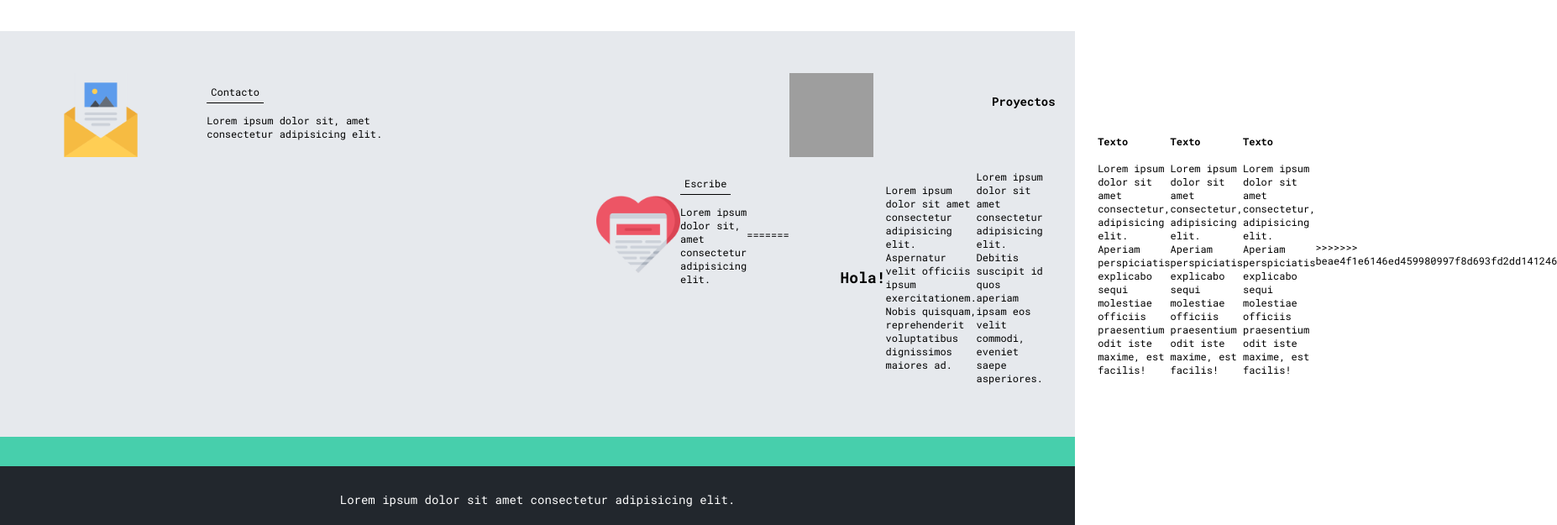
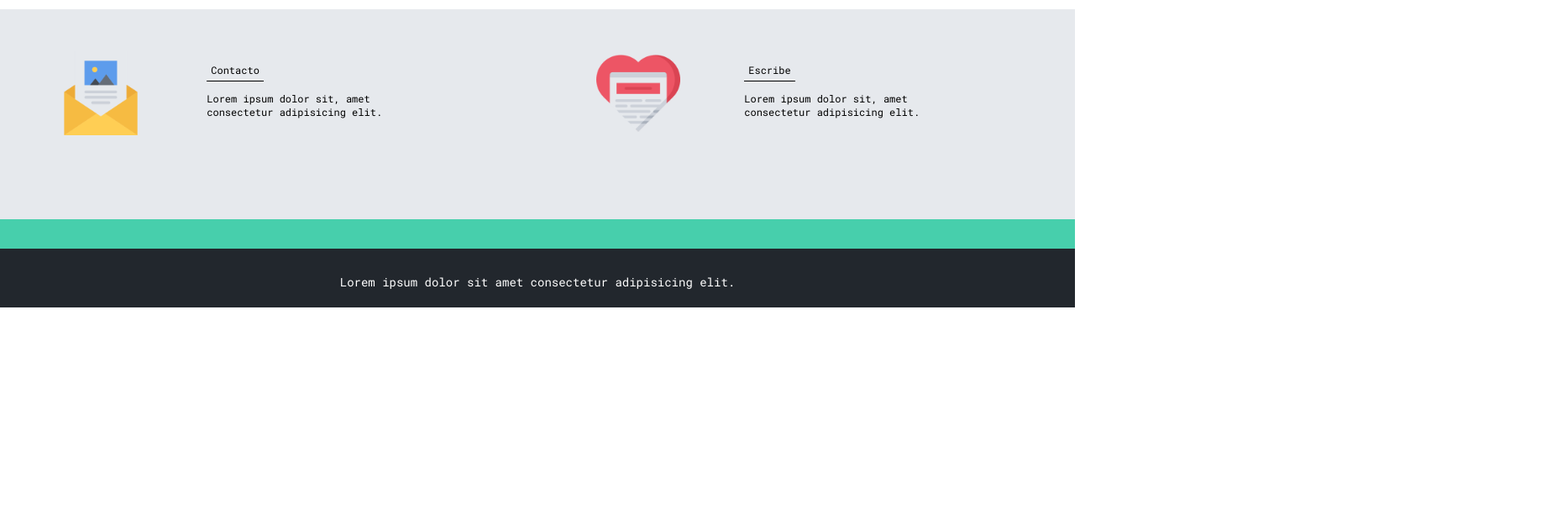
Before and after one commit to dan33pro/CursoDeMaquetacionCSS, a plain HTML site: page perfil.html in a window 1280 px wide. Shown: the part 667-1292 px from the top of the page at 84% size, 1854 px wide, since content can reach past the window. After the commit the page ends 1033 px from the top, so only its background shows below. Drawn offline with Linux system fonts and the light colour scheme; grey boxes are pictures that could not be loaded.

Commit message:
Solucion de conflictos

```diff
--- a/perfil.html
+++ b/perfil.html
@@ -7,10 +7,7 @@
     <meta name="viewport" content="width=device-width, initial-scale=1.0">
     <title>Mi perfil</title>
     <link rel="stylesheet" href="./css/main.css">
-<<<<<<< HEAD
     <link rel="stylesheet" href="./css/media-queries.css">
-=======
->>>>>>> beae4f1e6146ed459980997f8d693fd2dd141246
     <link rel="stylesheet" href="./css/font/flaticon.css">
 </head>
 
@@ -35,7 +32,6 @@
         </nav>
     </header>
     <main>
-<<<<<<< HEAD
         <section class="profile-main-container">
             <div class="grid-container profile-container">
                 <img src="./assets/img/profile-pic.jpg" alt="Mi foto">
@@ -91,39 +87,6 @@
                     <a href="">Escribe</a>
                     <p>Lorem ipsum dolor sit, amet consectetur adipisicing elit.</p>
                 </div>
-=======
-        <section>
-            <img src="./assets/img/profile-pic.jpg" alt="Mi foto">
-            <div>
-                <h2>Hola!</h2>
-                <p>Lorem ipsum dolor sit amet consectetur adipisicing elit. Aspernatur velit officiis ipsum
-                    exercitationem. Nobis quisquam, reprehenderit voluptatibus dignissimos maiores ad.
-                </p>
-                <p>
-                    Lorem ipsum dolor sit amet consectetur adipisicing elit. Debitis suscipit id quos aperiam ipsam eos
-                    velit commodi, eveniet saepe asperiores.
-                </p>
-            </div>
-        </section>
-        <section>
-            <h3>Proyectos</h3>
-            <div>
-                <article>
-                    <h4>Texto</h4>
-                    <p>Lorem ipsum dolor sit amet consectetur, adipisicing elit. Aperiam perspiciatis explicabo sequi
-                        molestiae officiis praesentium odit iste maxime, est facilis!</p>
-                </article>
-                <article>
-                    <h4>Texto</h4>
-                    <p>Lorem ipsum dolor sit amet consectetur, adipisicing elit. Aperiam perspiciatis explicabo sequi
-                        molestiae officiis praesentium odit iste maxime, est facilis!</p>
-                </article>
-                <article>
-                    <h4>Texto</h4>
-                    <p>Lorem ipsum dolor sit amet consectetur, adipisicing elit. Aperiam perspiciatis explicabo sequi
-                        molestiae officiis praesentium odit iste maxime, est facilis!</p>
-                </article>
->>>>>>> beae4f1e6146ed459980997f8d693fd2dd141246
             </div>
         </section>
     </main>
```
Also changed, not shown: blog.html (+0 -3 lines), blogs.html (+0 -3 lines), index.html (+0 -3 lines).
